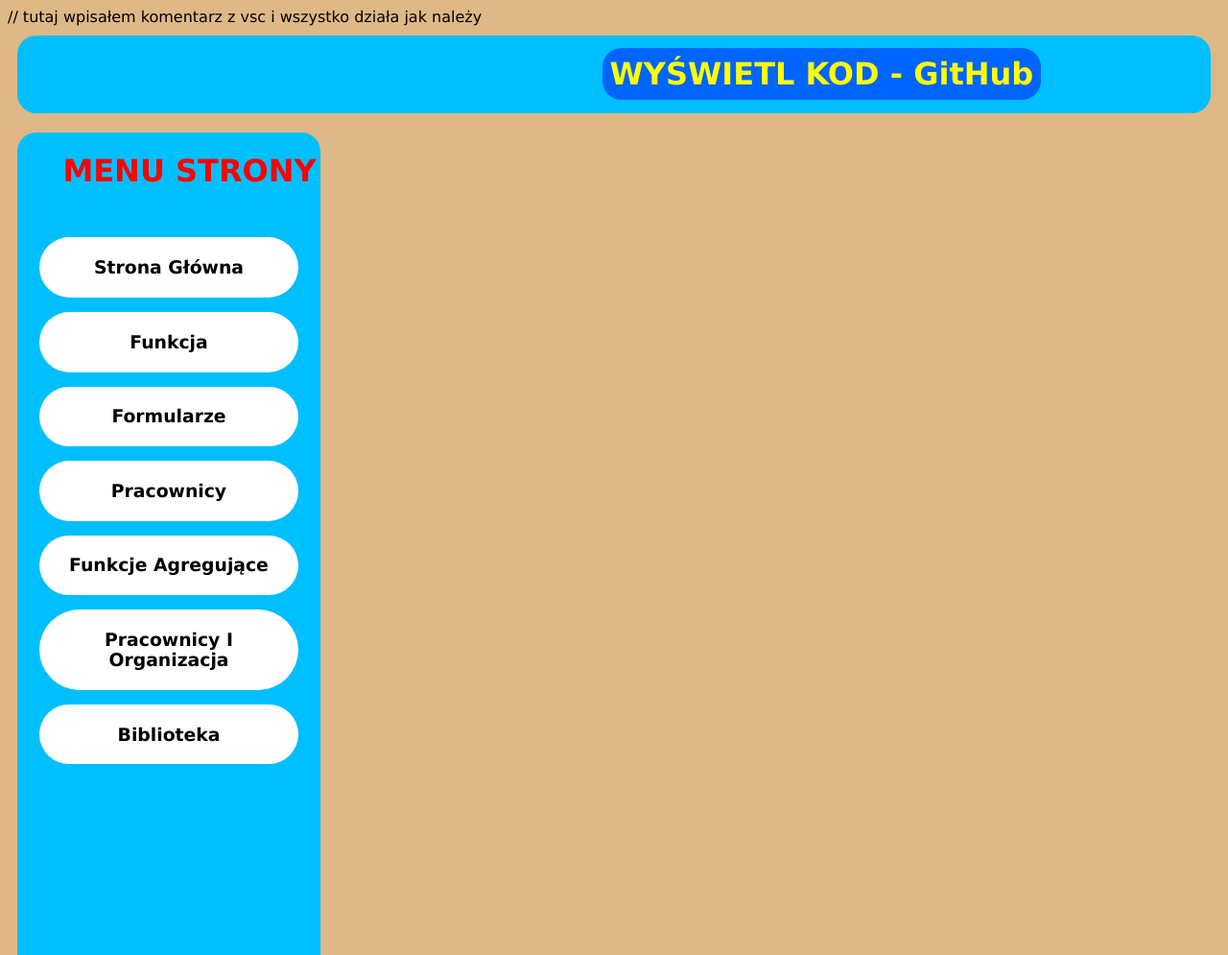
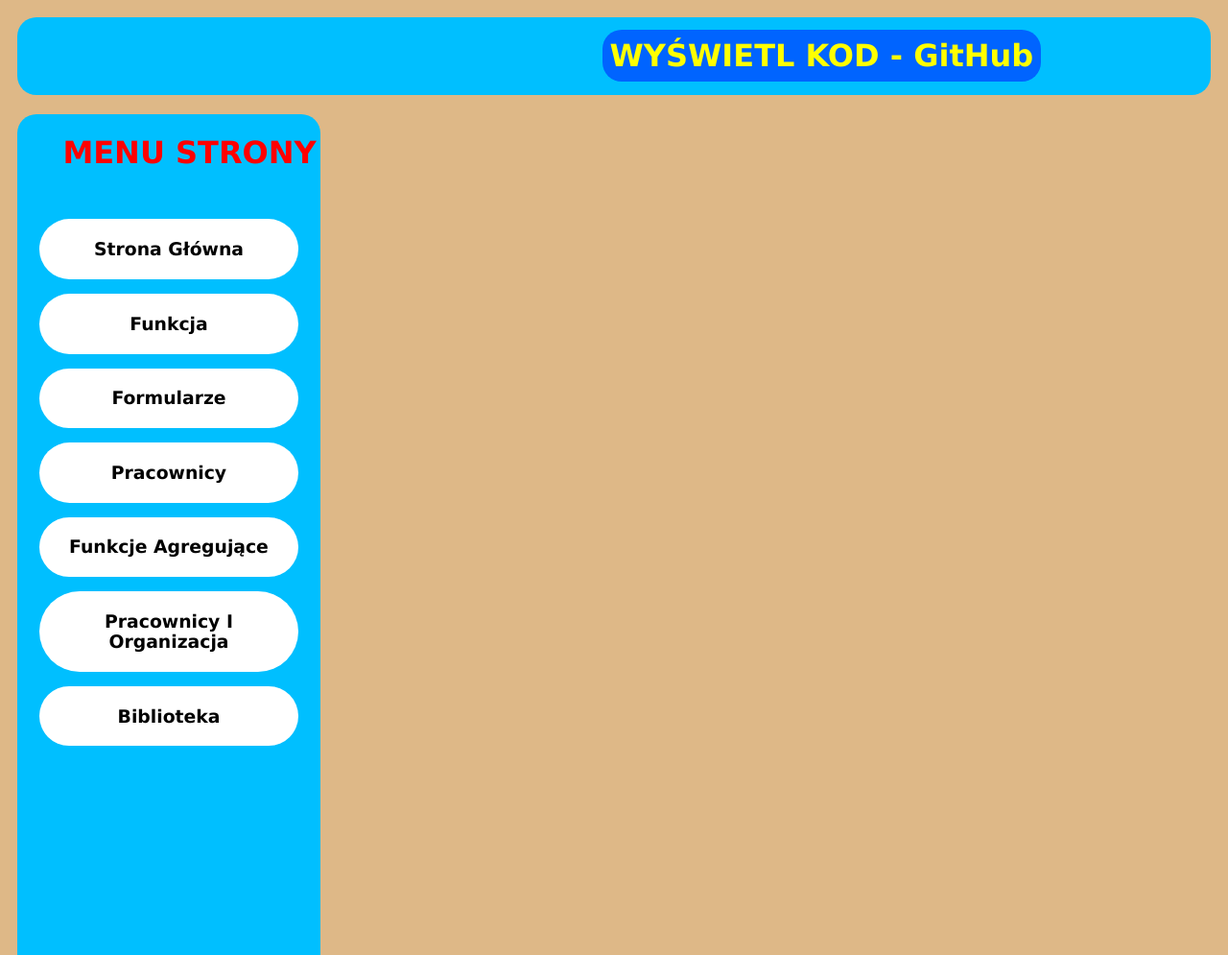
Before and after one commit to Grzegxbox/php-sql-wprowadzenie-Grzesiek-Szymanek, a PHP site: page / in a window 1280 px wide. Shown: the top 995 px of the page at 96% size. Run offline with PHP 8.4, Linux system fonts and the light colour scheme; data that the repository does not hold is empty.

Commit message:
początek

```diff
--- a/index.php
+++ b/index.php
@@ -1,4 +1,4 @@
-<!DOCTYPE html>   // tutaj wpisałem komentarz z vsc i wszystko działa jak należy
+<!DOCTYPE html>
 <html>
 
 <head>
```
